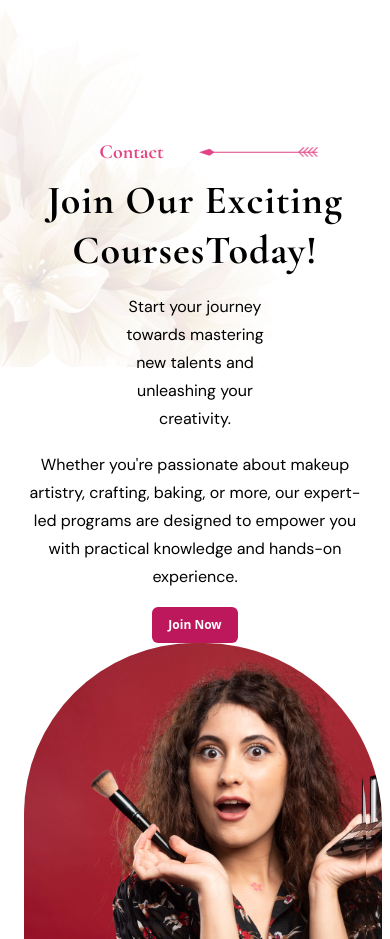
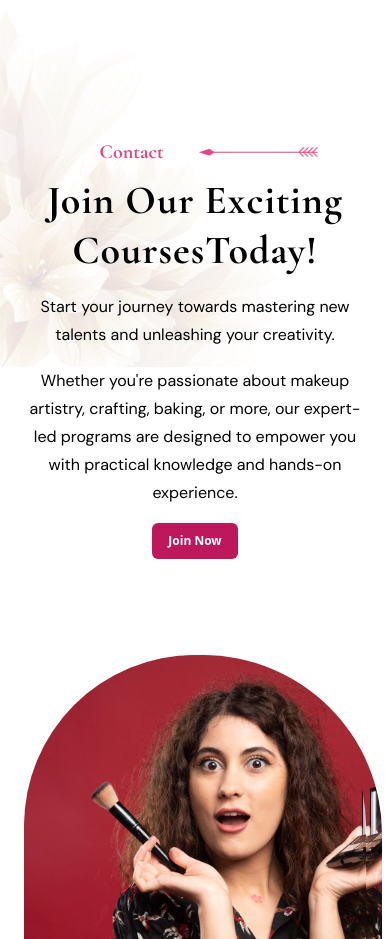
Before and after one commit to MrbadMiro/NAQ, a React (Vite) app: page / in a window 390 px wide. Shown: the part 5920-6859 px from the top of the page. Built offline with nearby package versions, Linux system fonts and the light colour scheme.

Commit message:
Hero Section

```diff
--- a/src/components/container/Contact.jsx
+++ b/src/components/container/Contact.jsx
@@ -365,7 +365,7 @@ const Contact2 = () => {
 						/>
 					</div>
 				</div>
-				<div className="  mt-12 md:mt-0 text-sm font-bold flex flex-col justify-center   items-center  md:items-start  rounded-xl relative ">
+				<div className="  mt-12 md:mt-0 text-sm font-bold flex flex-col justify-center   items-center  md:items-start  rounded-xl relative  mb-24 md:mb-0">
 					<div className="flex gap-2 ">
 						<p className="  text-[20px]  font-bold font-cormorant    leading-[26px]  md:text-left text-center text-[#E24486] ">
 							Contact
@@ -381,7 +381,7 @@ const Contact2 = () => {
 							Join Our Exciting <span className="">Courses</span>
 Today!
 						</h3>
-						<p className="font-normal font-dm_sans text-center text-[16px] mt-[10px] leading-[28px]  md:text-left  text-black mx-24 md:mx-0">
+						<p className="font-normal font-dm_sans text-center text-[16px] mt-[10px] leading-[28px]  md:text-left  text-black  md:mx-0">
 						Start your journey towards mastering new talents and unleashing your
 						 						creativity.
 						</p>
```
